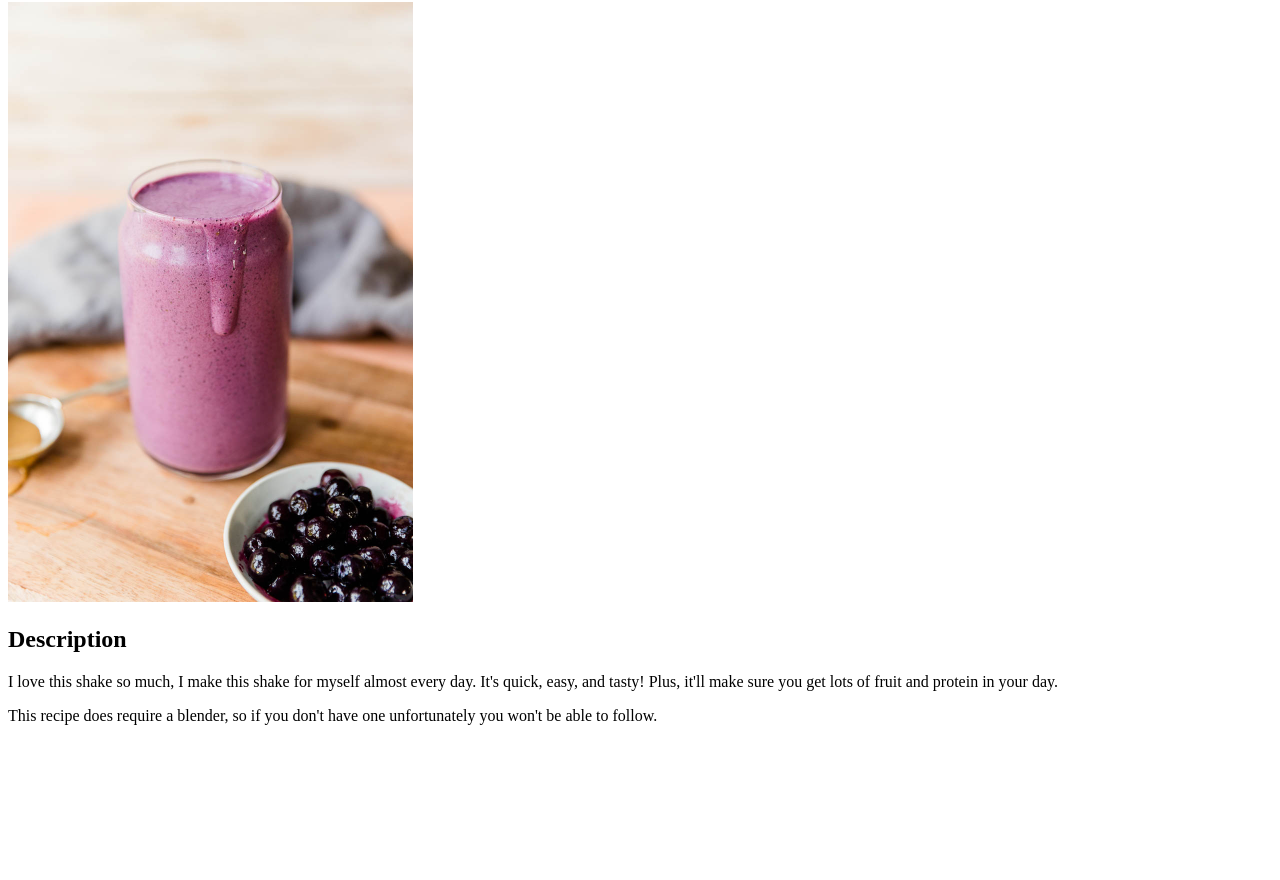
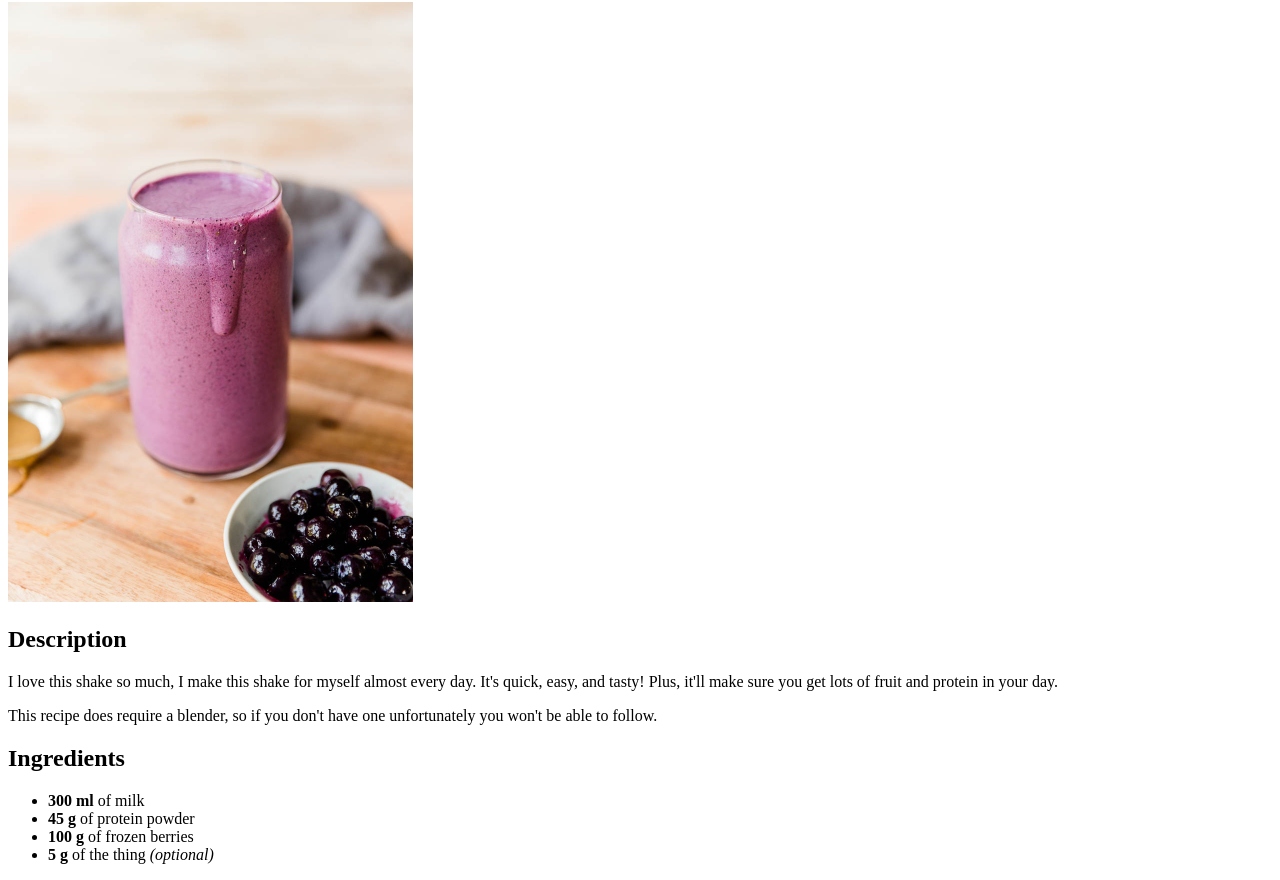
Before and after one commit to ldekoker/odin-recipes, a plain HTML site: page recipes/protein_shake.html in a window 1280 px wide. Shown: the part 78-958 px from the top of the page. Before the commit the page ends 819 px from the top, so only its background shows below. Drawn offline with Linux system fonts and the light colour scheme.

Commit message:
Add ingredients for berry shake

```diff
--- a/recipes/protein_shake.html
+++ b/recipes/protein_shake.html
@@ -10,5 +10,12 @@
     <h2>Description</h2>
     <p>I love this shake so much, I make this shake for myself almost every day. It's quick, easy, and tasty! Plus, it'll make sure you get lots of fruit and protein in your day.</p>
     <p>This recipe does require a blender, so if you don't have one unfortunately you won't be able to follow.</p>
+    <h2>Ingredients</h2>
+    <ul>
+        <li><strong>300 ml</strong> of milk</li>
+        <li><strong>45 g</strong> of protein powder</li>
+        <li><strong>100 g</strong> of frozen berries</li>
+        <li><strong>5 g</strong> of the thing <i>(optional)</i></li>
+    </ul>
 </body>
 </html>
```
